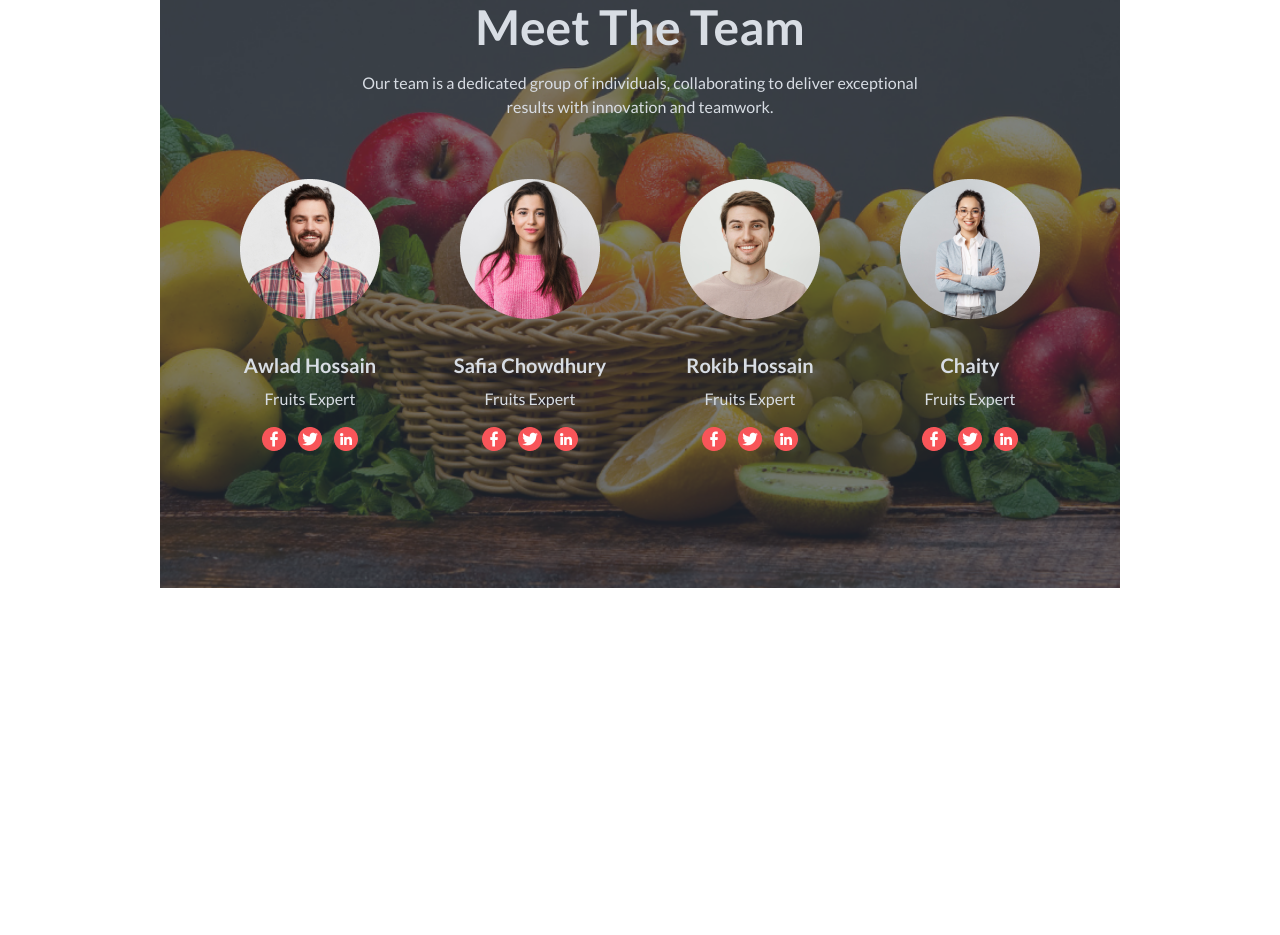
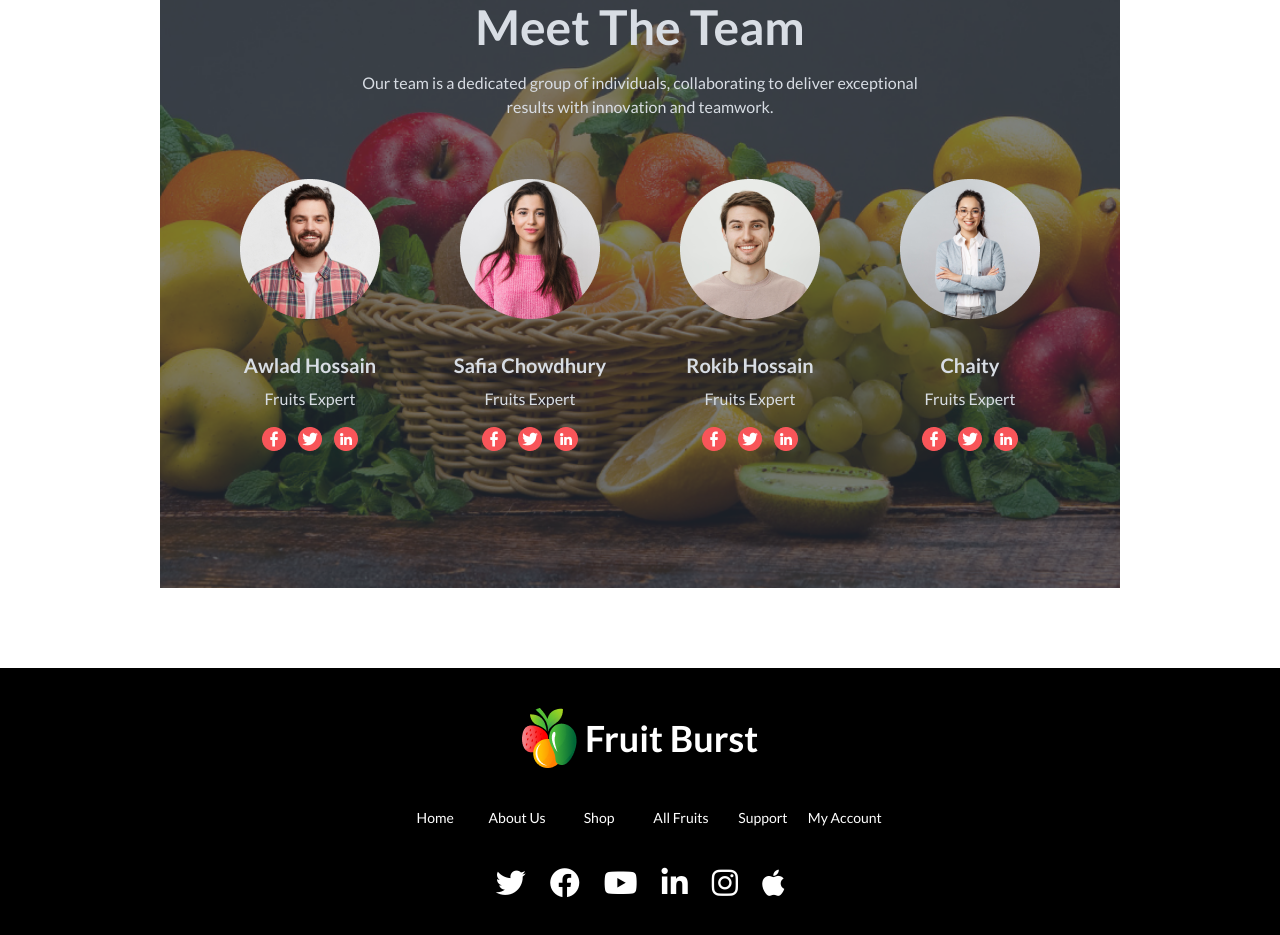
Before and after one commit to tanvirsiraj/fresh-fruit-grove, a plain HTML site: page index.html in a window 1280 px wide. Shown: the part 1944-2879 px from the top of the page. Before the commit the page ends 2612 px from the top, so only its background shows below. Drawn offline with nearby package versions, Linux system fonts and the light colour scheme.

Commit message:
footer added

```diff
--- a/index.html
+++ b/index.html
@@ -1084,6 +1084,36 @@
         </div>
       </section>
     </main>
-    <footer></footer>
+    <footer class="footer footer-center p-10 bg-black text-white">
+      <div class="flex">
+        <img src="./images/logo.png" alt="" />
+        <a class="text-2xl lg:text-4xl text-white lg:text-white font-bold"
+          >Fruit Burst</a
+        >
+      </div>
+      <div class="grid grid-cols-3 lg:grid-cols-6 max-w[200px] mx-auto">
+        <a class="link link-hover">Home</a>
+        <a class="link link-hover">About Us</a>
+        <a class="link link-hover">Shop</a>
+        <a class="link link-hover">All Fruits</a>
+        <a class="link link-hover">Support</a>
+        <a class="link link-hover">My Account</a>
+      </div>
+      <div>
+        <div class="flex items-center gap-2 lg:gap-6">
+          <a href="#">
+            <i class="fa-brands fa-twitter lg:text-[30px]"></i>
+          </a>
+          <a href="#"> <i class="fa-brands fa-facebook lg:text-[30px]"></i></a>
+          <a href="#"> <i class="fa-brands fa-youtube lg:text-[30px]"></i></a>
+          <a href="#"
+            ><i class="fa-brands fa-linkedin-in lg:text-[30px]"></i
+          ></a>
+          <a href="#"><i class="fa-brands fa-instagram lg:text-[30px]"></i></a>
+
+          <a href="#"><i class="fa-brands fa-apple lg:text-[30px]"></i></a>
+        </div>
+      </div>
+    </footer>
   </body>
 </html>
```
